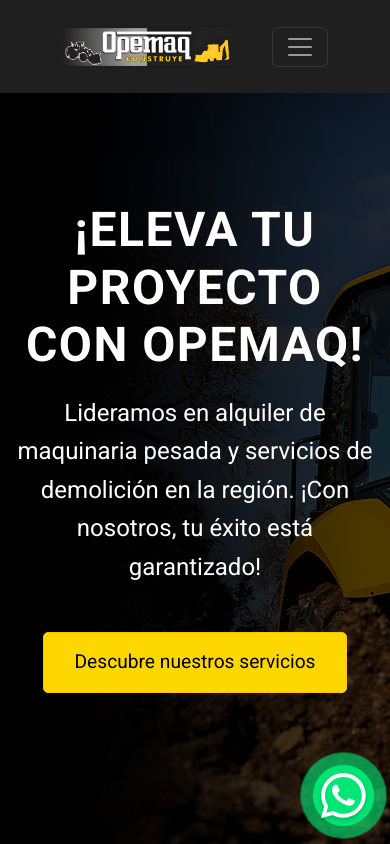
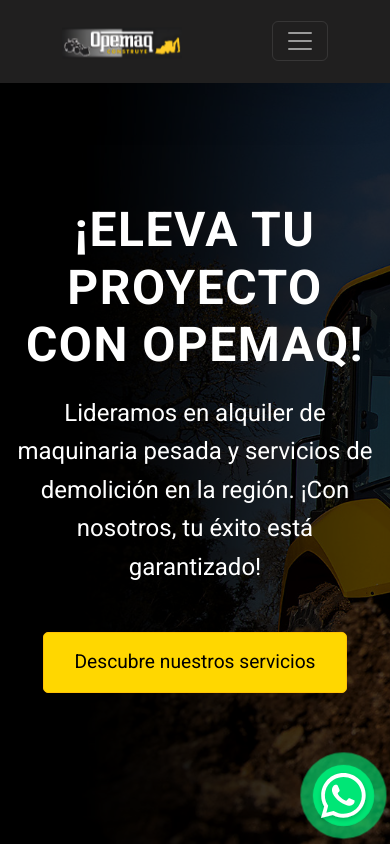
Before and after one commit to JHOMT/OPEMAQEIRL, a plain HTML site: page index.html in a window 390 px wide. Shown: the top 844 px of the page. Drawn offline with nearby package versions, Linux system fonts and the light colour scheme.

Commit message:
responsive logo

```diff
--- a/css/style.css
+++ b/css/style.css
@@ -56,10 +56,12 @@ li {
     background-color: var(--primary-color-dark);
 }
 
-.navbar .navbar-brand img {
-    min-width: 170px;
-    height: auto;
+@media (max-width: 576px) {
+    .navbar-brand img {
+        max-width: 50px;
+    }
 }
+
 
 .navbar-nav {
     width: 100%;
--- a/index.html
+++ b/index.html
@@ -22,13 +22,16 @@
 <!-- Navbar -->
 <nav class="navbar navbar-expand-lg navbar-dark bg-dark shadow-lg" style="background-color: #201f1f !important; transition: all 0.4s ease;">
   <div class="container">
+    <!-- Logo Responsivo -->
     <a class="navbar-brand animate__animated animate__fadeInDown" href="index.html">
-      <img src="img/logo-opemaq.png" alt="Logo OPEMAQ" style="max-width: 120px;">
+      <img src="img/logo-opemaq.png" alt="Logo OPEMAQ" class="img-fluid" style="max-width: 120px;">
     </a>
+    <!-- Botón de menú en pantallas pequeñas -->
     <button class="navbar-toggler" type="button" data-bs-toggle="collapse" data-bs-target="#navbarNav" aria-controls="navbarNav" aria-expanded="false" aria-label="Toggle navigation">
       <span class="navbar-toggler-icon"></span>
     </button>
     <div class="collapse navbar-collapse animate__animated animate__fadeIn" id="navbarNav">
+      <!-- Links de navegación -->
       <ul class="navbar-nav ms-auto">
         <li class="nav-item">
           <a class="nav-link active" href="index.html">Nosotros</a>
@@ -40,6 +43,7 @@
           <a class="nav-link" href="equipos.html">Equipos</a>
         </li>
       </ul>
+      <!-- Formulario de búsqueda -->
       <form class="d-flex ms-lg-3" id="searchForm" action="equipos.html" method="GET">
         <div class="input-group">
           <input type="search" class="form-control" placeholder="Buscar maquinaria..." aria-label="Buscar" aria-describedby="button-addon2" id="searchInput" name="q">
```
